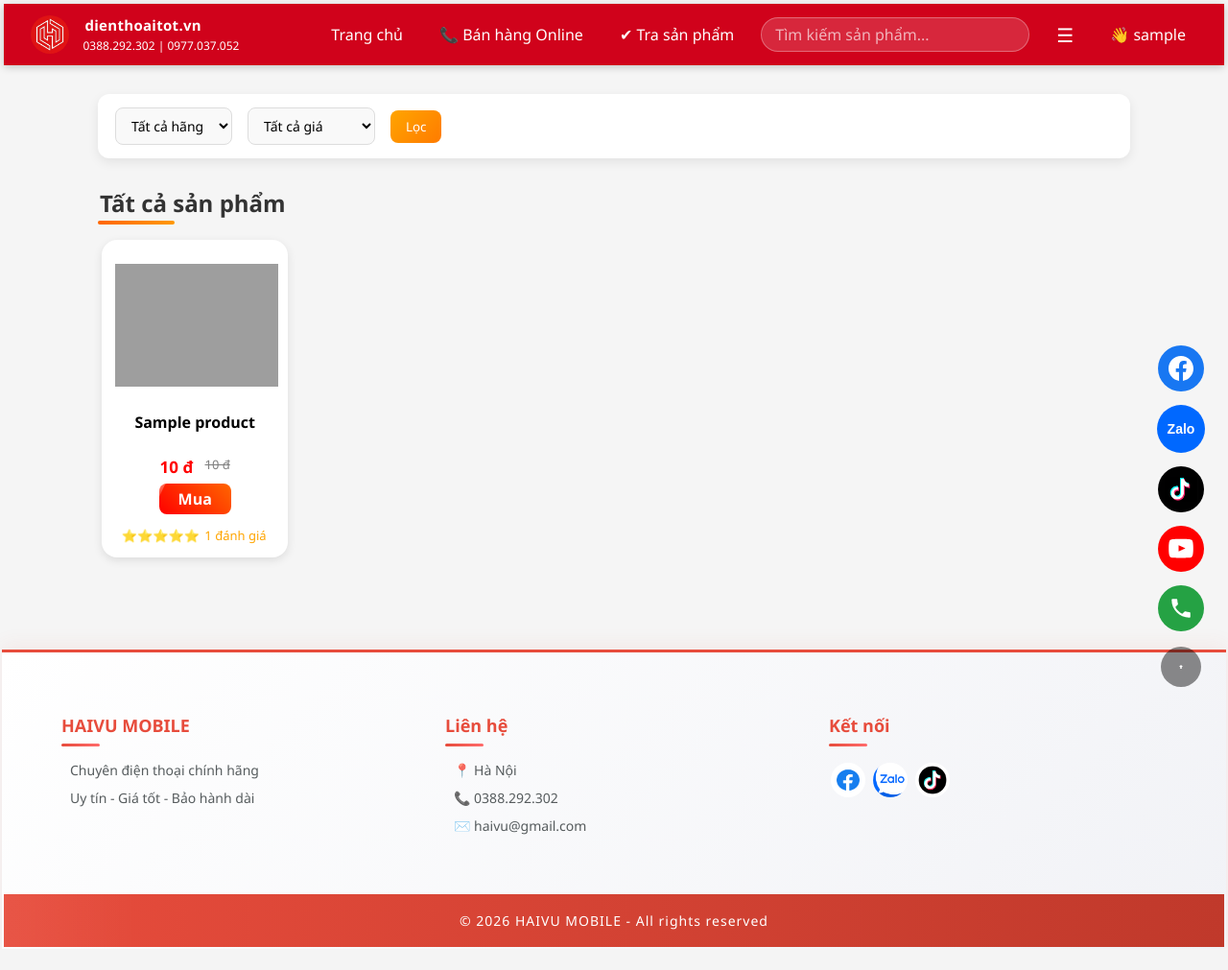
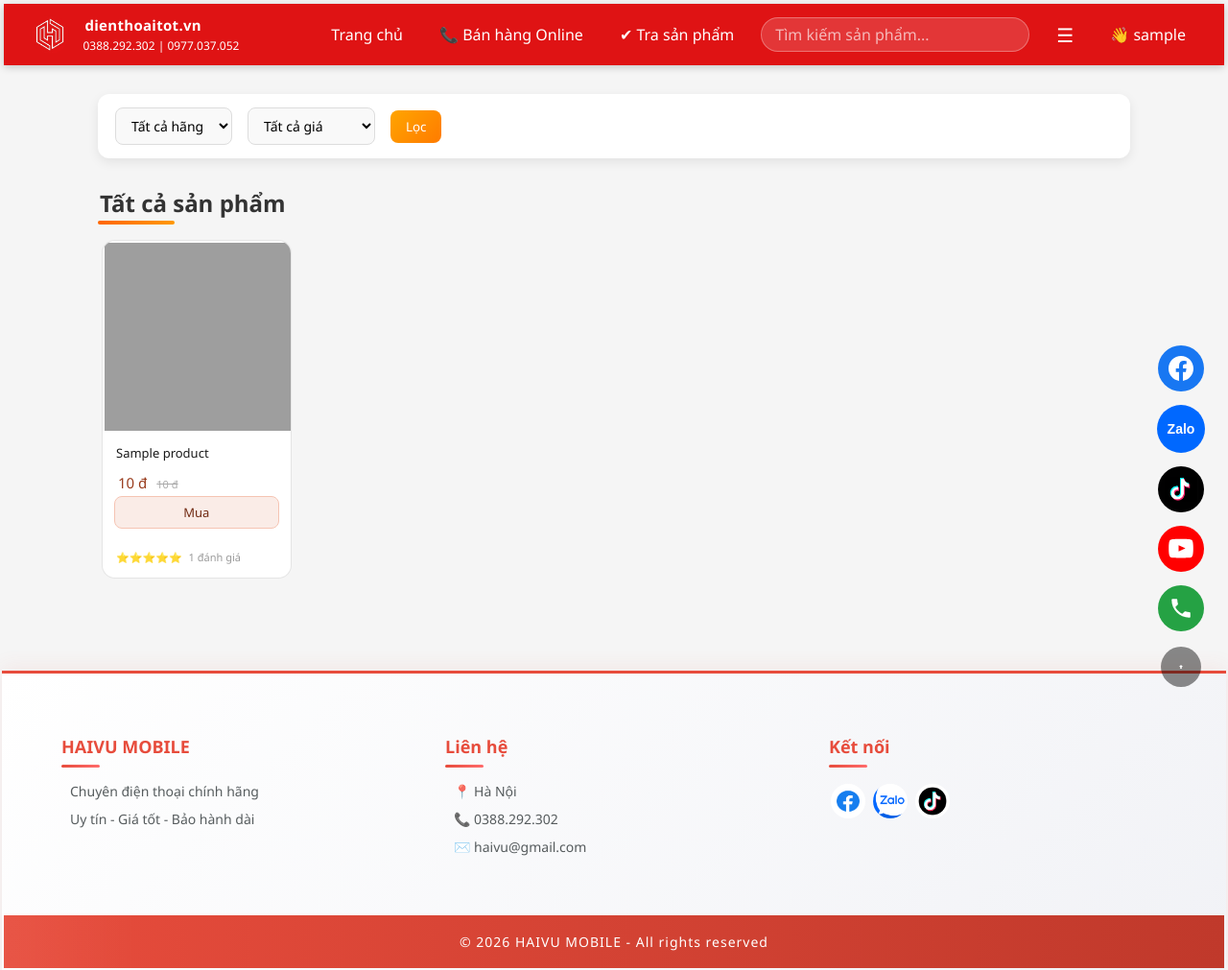
Before and after one commit to vuhaitk123/websitesellphone, a Flask app: page /products in a window 1280 px wide. Shown: the whole page at 96% size. Before the commit the page ends 987 px from the top, so only its background shows below. Run offline with Flask 3, Linux system fonts and the light colour scheme; the visitor is signed in with stand-in values (Sample User, id 1); tables that the repository leaves empty hold one stand-in row (values such as "Sample post"); grey boxes are pictures that could not be loaded.

```diff
--- a/static/css/style.css
+++ b/static/css/style.css
@@ -20,7 +20,7 @@ html{
 
 /* ===== TOP HEADER ===== */
 .top-header {
-    background: #d0021b;
+    background: #DF1314;
     display: flex;
     align-items: center;
     padding: 0 24px;
@@ -669,131 +669,112 @@ h2 img {
 }
 
 /* GRID */
+/* === GRID === */
 .products {
-    display: grid;
-    grid-template-columns: repeat(5, 1fr);
-    gap: 20px;
-    padding: 0 100px 30px;
+  display: grid;
+  grid-template-columns: repeat(auto-fill, minmax(170px, 1fr));
+  gap: 16px;
+  padding: 0 100px 30px;
 }
 
-/* CARD */
+/* === CARD === */
 .card {
-    background: #fff;
-    border-radius: 16px;
-    padding: 12px;
-    text-align: center;
-    position: relative;
-    box-shadow: 0 3px 10px rgba(0,0,0,0.1);
-    transition: 0.25s;
+  background: #fff;
+  border: 0.5px solid rgba(0,0,0,0.1);
+  border-radius: 14px;
+  overflow: hidden;
+  cursor: pointer;
+  transition: transform 0.2s ease, border-color 0.2s ease;
+  position: relative;
+  display: flex;
+  flex-direction: column;
+}
+.card:hover {
+  transform: translateY(-3px);
+  border-color: rgba(0,0,0,0.2);
 }
 
-.card:hover {
-    transform: translateY(-6px);
-    box-shadow: 0 6px 18px rgba(0,0,0,0.15);
+/* === ẢNH === */
+.card img {
+  width: 100%;
+  aspect-ratio: 1 / 1;
+  object-fit: cover;
+  display: block;
+  transition: transform 0.3s ease;
+}
+.card:hover img { transform: scale(1.05); }
+
+/* === BADGE SALE === */
+.sale {
+  position: absolute;
+  top: 8px; left: 8px;
+  background: #cb120b;
+  color: #ffffff;
+  font-size: 11px;
+  font-weight: 500;
+  padding: 3px 9px;
+  border-radius: 20px;
+  z-index: 1;
 }
 
-/* IMAGE */
-.card img {
-    width: 100%;
-    height: 150px;
-    object-fit: contain;
+/* === NỘI DUNG === */
+.card .name {
+  font-size: 13px;
+  font-weight: 500;
+  color: #1a1a1a;
+  line-height: 1.4;
+  padding: 10px 12px 0;
+  display: -webkit-box;
+  -webkit-line-clamp: 2;
+  -webkit-box-orient: vertical;
+  overflow: hidden;
 }
 
-/* SALE (FIX LẠI CHO ĐÚNG) */
-.sale {
-    position: absolute;
-    top: 10px;
-    left: 10px;
-    background: #ffd400;
-    color: red;
-    font-weight: bold;
-    padding: 4px 8px;
-    border-radius: 20px;
-    font-size: 12px;
+/* === GIÁ === */
+.price-box {
+  display: flex;
+  align-items: baseline;
+  gap: 6px;
+  flex-wrap: wrap;
+  padding: 6px 12px 0;
+}
+.price-box .price {
+  font-size: 15px;
+  font-weight: 500;
+  color: #993C1D;
+}
+.price-box .old {
+  font-size: 11px;
+  color: #aaa;
+  text-decoration: line-through;
 }
 
-/* NAME */
-.name {
-    font-weight: bold;
-    margin: 8px 0;
-    height: 36px;
+/* === ĐÁNH GIÁ === */
+.rate {
+  display: flex;
+  align-items: center;
+  gap: 5px;
+  padding: 6px 12px 10px;
+  font-size: 11px;
+  color: #999;
 }
 
-/* PRICE */
-.price-box {
-    display: flex;
-    justify-content: center;
-    gap: 8px;
+/* === NÚT MUA === */
+.card .btn {
+  display: block;
+  margin: auto 12px 12px;
+  text-align: center;
+  padding: 7px 0;
+  font-size: 13px;
+  font-weight: 500;
+  color: #712B13;
+  background: #FAECE7;
+  border: 0.5px solid #F5C4B3;
+  border-radius: 8px;
+  text-decoration: none;
+  transition: background 0.15s ease;
 }
-
-.price {
-    color: red;
-    font-size: 17px;
-    font-weight: bold;
-}
-
-.old {
-    color: gray;
-    text-decoration: line-through;
-    font-size: 13px;
-}
-
-/* RATE */
-.rate {
-    margin-top: 6px;
-    color: orange;
-    font-size: 13px;
-}
-
-/* BUTTON */
-.btn {
-    position: relative;
-
-    text-align: center;
-    display: inline-block; /* nhỏ gọn */
-    padding: 5px 20px;
-    border-radius: 8px;
-    color: white;
-    text-decoration: none;
-    font-weight: bold;
-    background: linear-gradient(45deg, #ff0000, #ff6600);
-    overflow: hidden;
-    transition: 0.2s;
-}
-
-/* HIỆU ỨNG TIA */
-.btn::before {
-    content: "";
-    position: absolute;
-    top: 0;
-    left: -100%;
-    width: 100%;
-    height: 100%;
-    background: linear-gradient(
-        120deg,
-        transparent,
-        rgba(255,255,255,0.8),
-        transparent
-    );
-    transform: skewX(-25deg);
-}
-
-/* khi hover → tia chạy */
-.btn:hover::before {
-    animation: shine 0.8s;
-}
-
-@keyframes shine {
-    100% {
-        left: 120%;
-    }
-}
-
-/* hover */
-.btn:hover {
-    transform: scale(1.05);
-}
-
+.card .btn:hover { background: #F5C4B3; }
 
 /* ===============FOOTER========================*/
 .footer {
```
